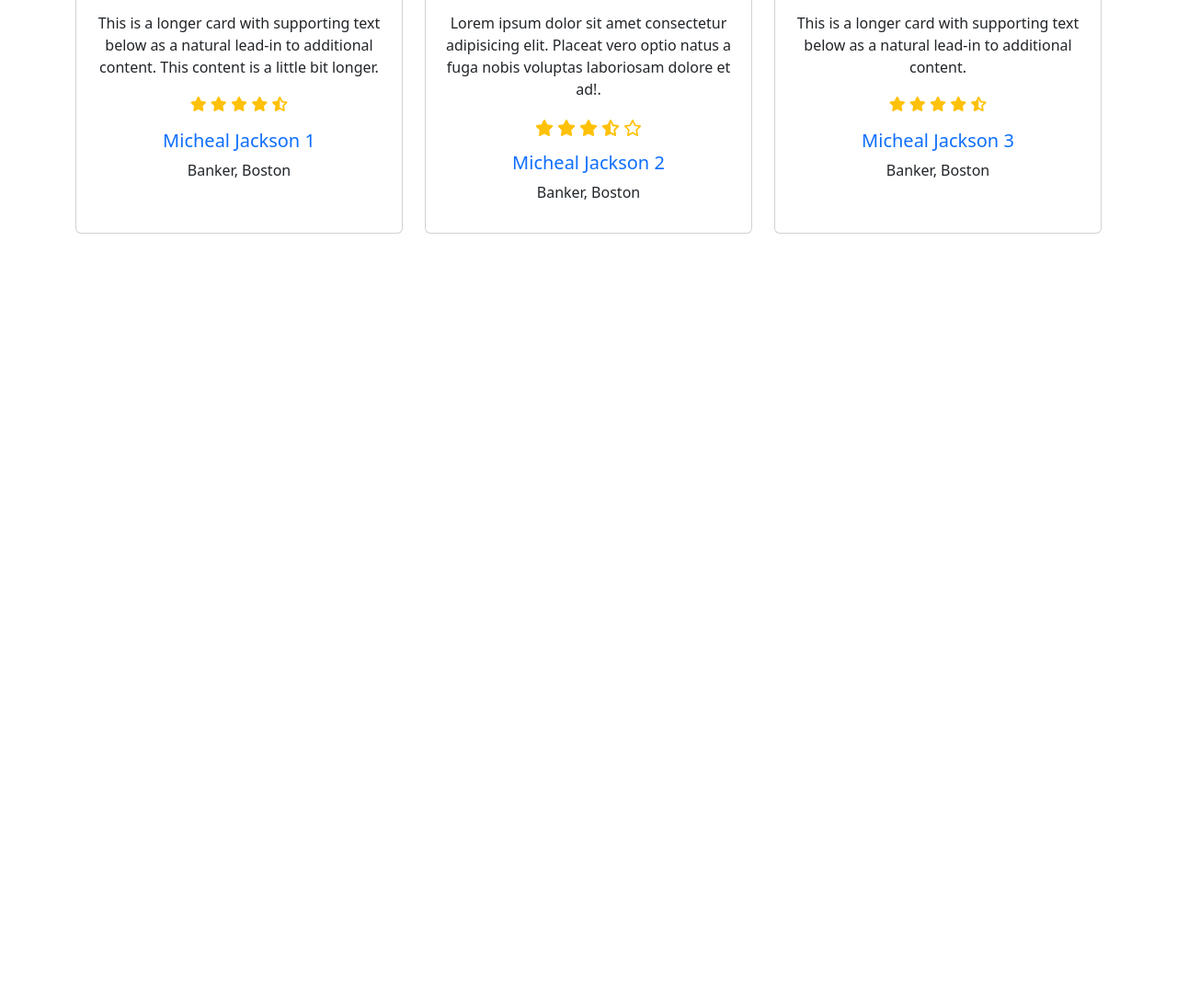
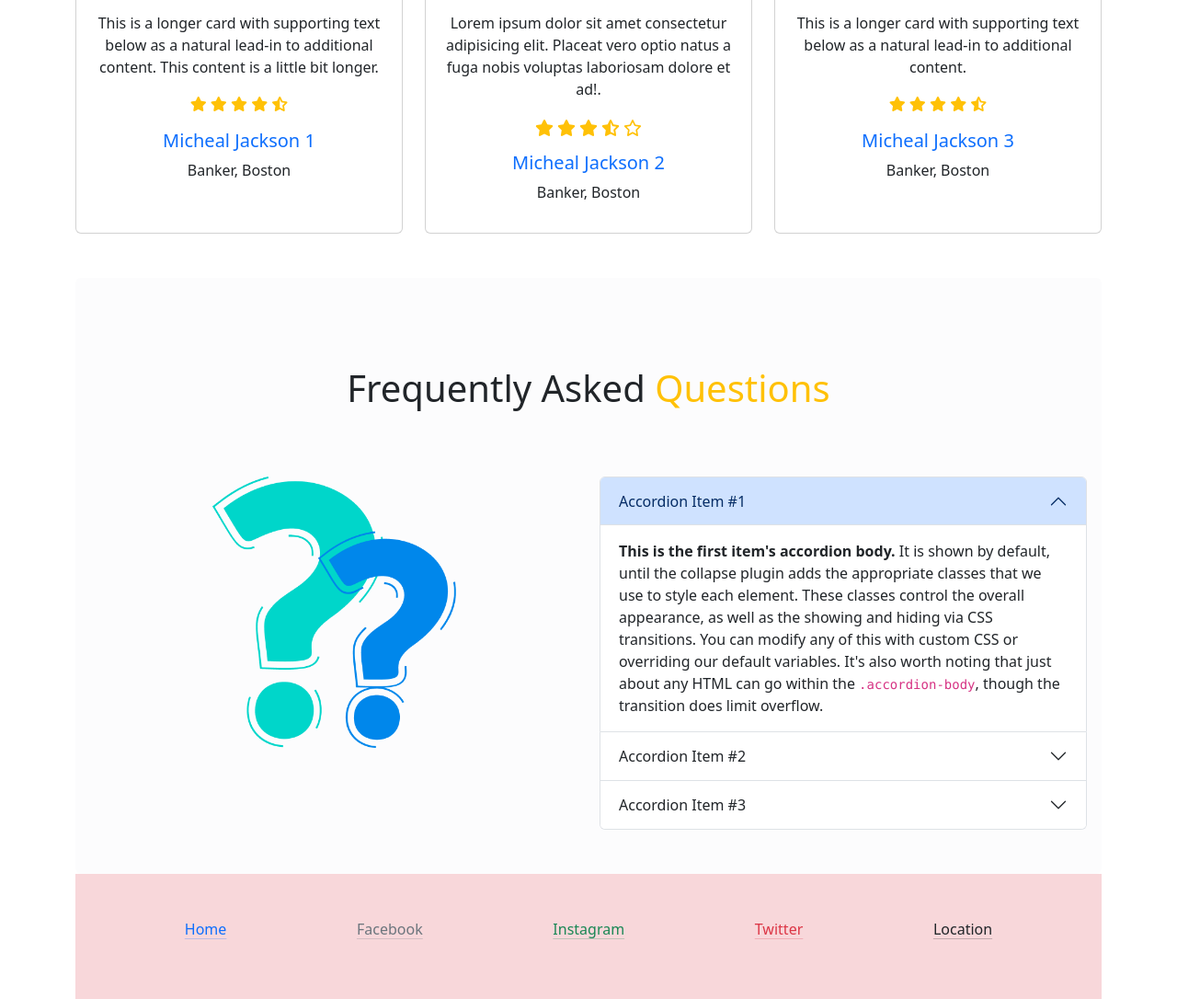
Before and after one commit to Hamim-200/Bikerz_Zone, a plain HTML site: page index.html in a window 1280 px wide. Shown: the part 2165-3251 px from the top of the page at 92% size. Before the commit the page ends 2419 px from the top, so only its background shows below. Drawn offline with nearby package versions, Linux system fonts and the light colour scheme.

Commit message:
faq and footer adedd

```diff
--- a/css/style.css
+++ b/css/style.css
@@ -1,17 +1,11 @@
 .biker-zone-btn{
     background-color: rgb(233, 115, 115);
 }
-
 
 .rating-icon{
     width: 20px;
 }
 
-.btn-bz-danger{
-    background-color: rgba(234, 82, 115, 0.505);
-    color: white;
-}
-
 .w-25{
     width: 75% !important;
 }
--- a/index.html
+++ b/index.html
@@ -237,12 +237,68 @@
             </div>
         </section>
 
+        <!-- FAQ section -->
+        <section class="mt-5 py-5 px-3 bg-light-subtle rounded">
+          <h1 class="my-5 text-center">Frequently Asked <span class="text-warning">Questions</span> </h1>
+          <div class="row row-cols-1 row-cols-md-2 mt-5 g-4">
+              <div class="col text-center">
+                  <img class="w-50" src="images/faq.png" alt="">
+              </div>
+              <div class="col">
+                  <div class="accordion" id="accordionExample">
+                      <div class="accordion-item">
+                        <h2 class="accordion-header" id="headingOne">
+                          <button class="accordion-button" type="button" data-bs-toggle="collapse" data-bs-target="#collapseOne" aria-expanded="true" aria-controls="collapseOne">
+                            Accordion Item #1
+                          </button>
+                        </h2>
+                        <div id="collapseOne" class="accordion-collapse collapse show" aria-labelledby="headingOne" data-bs-parent="#accordionExample">
+                          <div class="accordion-body">
+                            <strong>This is the first item's accordion body.</strong> It is shown by default, until the collapse plugin adds the appropriate classes that we use to style each element. These classes control the overall appearance, as well as the showing and hiding via CSS transitions. You can modify any of this with custom CSS or overriding our default variables. It's also worth noting that just about any HTML can go within the <code>.accordion-body</code>, though the transition does limit overflow.
+                          </div>
+                        </div>
+                      </div>
+                      <div class="accordion-item">
+                        <h2 class="accordion-header" id="headingTwo">
+                          <button class="accordion-button collapsed" type="button" data-bs-toggle="collapse" data-bs-target="#collapseTwo" aria-expanded="false" aria-controls="collapseTwo">
+                            Accordion Item #2
+                          </button>
+                        </h2>
+                        <div id="collapseTwo" class="accordion-collapse collapse" aria-labelledby="headingTwo" data-bs-parent="#accordionExample">
+                          <div class="accordion-body">
+                            <strong>This is the second item's accordion body.</strong> It is hidden by default, until the collapse plugin adds the appropriate classes that we use to style each element. These classes control the overall appearance, as well as the showing and hiding via CSS transitions. You can modify any of this with custom CSS or overriding our default variables. It's also worth noting that just about any HTML can go within the <code>.accordion-body</code>, though the transition does limit overflow.
+                          </div>
+                        </div>
+                      </div>
+                      <div class="accordion-item">
+                        <h2 class="accordion-header" id="headingThree">
+                          <button class="accordion-button collapsed" type="button" data-bs-toggle="collapse" data-bs-target="#collapseThree" aria-expanded="false" aria-controls="collapseThree">
+                            Accordion Item #3
+                          </button>
+                        </h2>
+                        <div id="collapseThree" class="accordion-collapse collapse" aria-labelledby="headingThree" data-bs-parent="#accordionExample">
+                          <div class="accordion-body">
+                            <strong>This is the third item's accordion body.</strong> It is hidden by default, until the collapse plugin adds the appropriate classes that we use to style each element. These classes control the overall appearance, as well as the showing and hiding via CSS transitions. You can modify any of this with custom CSS or overriding our default variables. It's also worth noting that just about any HTML can go within the <code>.accordion-body</code>, though the transition does limit overflow.
+                          </div>
+                        </div>
+                      </div>
+                    </div>
+              </div>
+          </div>
+        </section>
+
     </main>
     <!-- Main section end -->
 
     <!-- Footer section start -->
     <footer>
-
+      <div class="d-flex justify-content-around bg-danger-subtle p-5">
+        <p><a href="#" class="link-primary link-offset-2 link-underline-opacity-25 link-underline-opacity-100-hover">Home</a></p>
+        <p><a href="#" class="link-secondary link-offset-2 link-underline-opacity-25 link-underline-opacity-100-hover">Facebook</a></p>
+        <p><a href="#" class="link-success link-offset-2 link-underline-opacity-25 link-underline-opacity-100-hover">Instagram</a></p>
+        <p><a href="#" class="link-danger link-offset-2 link-underline-opacity-25 link-underline-opacity-100-hover">Twitter</a></p>
+        <p><a href="#" class="link-dark link-offset-2 link-underline-opacity-25 link-underline-opacity-100-hover">Location</a></p>
+      </div>
     </footer>
     <!-- Footer section end -->
 
```
Also changed, not shown: 1 other file.
